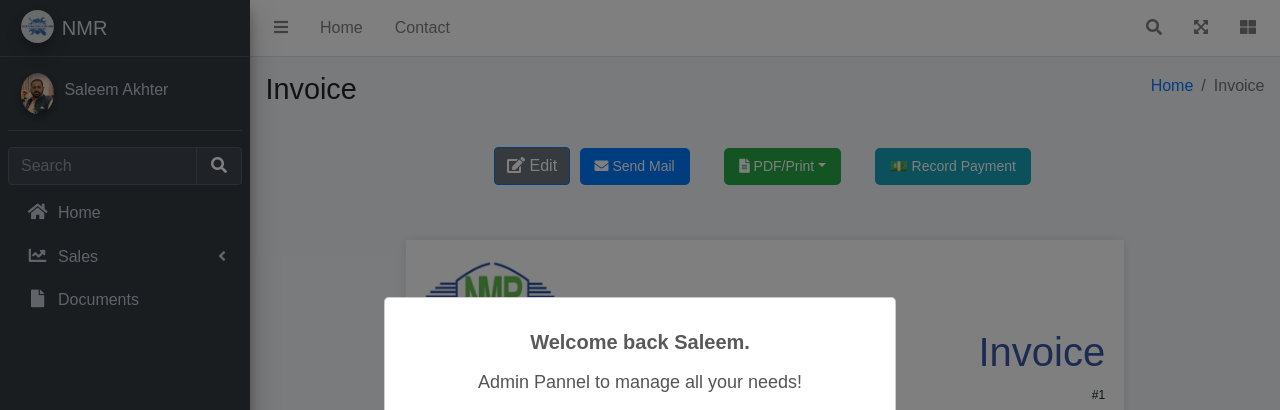
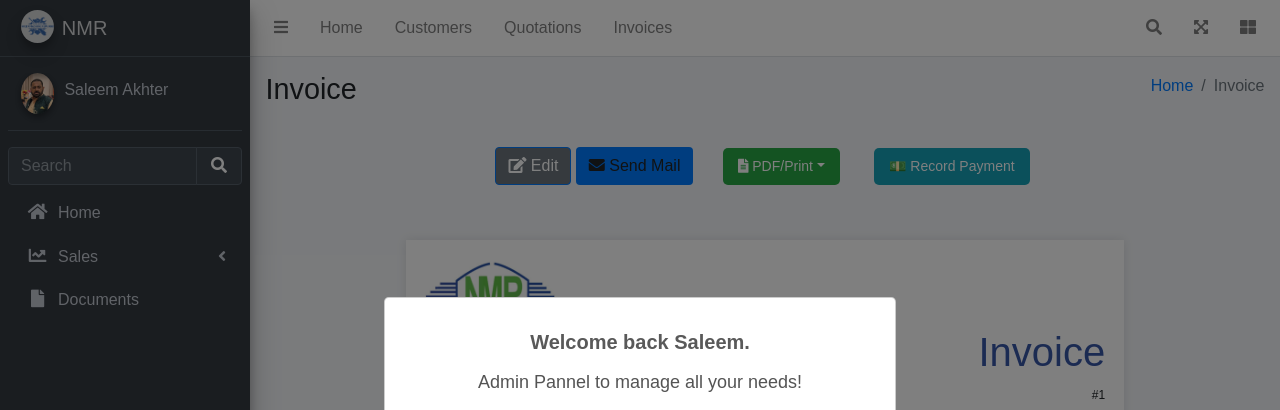
Before and after one commit to hassixmalik/Invoice360, a CodeIgniter app: page /NMR-invoice360/index.php/invoice/viewinvoice/1 in a window 1280 px wide. Shown: the top 410 px of the page. Run offline with CodeIgniter, Linux system fonts and the light colour scheme; data comes from the database, SQL or seed files in the repository; data that the repository does not hold is empty; some libraries are stand-ins or nearby versions.

Commit message:
okay mailer done, somehow

```diff
--- a/application/config/routes.php
+++ b/application/config/routes.php
@@ -79,6 +79,10 @@ $route['deleteinvoice/(:num)'] = 'invoice/deleteinvoice/$1';
 $route['save_payment'] = 'invoice/save_payment';
 $route['viewstatment/(:num)'] = 'invoice/viewstatment/$1';
 
+//Email
+$route['sendmail/(:num)'] = 'emailcontroler/sendmail/$1';
+
+
 //error routes
 $route['404_override'] = 'errors/Custom404';
 $route['translate_uri_dashes'] = FALSE;
--- a/application/models/Invoice_model.php
+++ b/application/models/Invoice_model.php
@@ -42,6 +42,7 @@ class Invoice_model extends MY_Model {
             q.expiry_date AS `Due date`,
             nc.customer_name AS `Name`,
             ba.address AS `Address`,
+            nc.customer_email AS `Email`,
             ba.city AS `City`,
             q.subject AS `Subject`,
             i.service_description AS `Work description`,
--- a/application/views/invoice.php
+++ b/application/views/invoice.php
@@ -177,7 +177,7 @@
 <body>
 <div class="button-row">
     <a class="btn-edit btn btn-primary" href='<?php echo base_url('editinvoice/' . $invoice_no); ?>'><i class="fas fa-edit"></i> Edit</a>
-    <button class="btn-send-mail"><i class="fas fa-envelope"></i> Send Mail</button>
+    <a class="btn-send-mail btn btn-failure" href='<?php echo base_url('sendmail/' . $invoice_no); ?>'><i class="fas fa-envelope"></i> Send Mail</a>
     <div class="dropdown">
         <button class="dropdown-toggle"><i class="fas fa-file-alt"></i> PDF/Print</button>
         <div class="dropdown-menu">
@@ -334,10 +334,11 @@
   </div>
 </div>
 </body>
+<!DOCTYPE html>
+
 <!-- <script src="https://kit.fontawesome.com/a076d05399.js" crossorigin="anonymous"></script> -->
 <script src="https://code.jquery.com/jquery-3.6.0.min.js"></script>
 <script src="https://cdnjs.cloudflare.com/ajax/libs/html2pdf.js/0.9.2/html2pdf.bundle.min.js"></script>
-
 <script>
         document.getElementById('savePdfBtn').addEventListener('click', function () {
         var element = document.getElementById('contentToPrint');
--- a/application/views/template/default/menu_top.php
+++ b/application/views/template/default/menu_top.php
@@ -1,9 +1,9 @@
-    <?php
-      foreach ($menus as $key => $menu) {
-    ?>
+
       <li class="nav-item d-none d-sm-inline-block">
-        <a href="<?=$menu->link?>" class="nav-link"><?=$menu->name?></a>
+        <a href="<?php echo base_url('starter') ?>" class="nav-link">Home</a>
       </li>
-    <?php
-      }
-    ?>
+      <li>
+        <a href="<?php echo base_url('customers') ?>" class="nav-link">Customers</a>
+      </li>
+      <li><a href="<?php echo base_url('quotationspage') ?>" class="nav-link">Quotations</a></li>
+      <li><a href="<?php echo base_url('invoicespage') ?>" class="nav-link">Invoices</a></li>
--- a/application/views/template/default/sidebar.php
+++ b/application/views/template/default/sidebar.php
@@ -1,7 +1,7 @@
 <!-- Main Sidebar Container -->
 <aside class="main-sidebar sidebar-dark-primary elevation-4">
     <!-- Brand Logo -->
-    <a href="index3.html" class="brand-link">
+    <a href="<?php echo base_url('starter') ?>" class="brand-link">
       <img src="assets/dist/img/Logo_NMR.png" alt="NMR Logo" class="brand-image img-circle elevation-3" style="opacity: .8">
       <span class="brand-text font-weight-light">NMR</span>
     </a>
@@ -14,7 +14,7 @@
           <img src="assets/dist/img/saleem.jpg" class="img-circle elevation-2" alt="User Image">
         </div>
         <div class="info">
-          <a href="#" class="d-block">Saleem Akhter</a>
+          <a href="<?php echo base_url('starter') ?>" class="d-block">Saleem Akhter</a>
         </div>
       </div>
 
--- a/application/views/template/default/start_content.php
+++ b/application/views/template/default/start_content.php
@@ -9,7 +9,7 @@
           <div class="col-sm-6">
             <?php if($show['breadcrums'] === true) {?>
             <ol class="breadcrumb float-sm-right">
-              <li class="breadcrumb-item"><a href="<?=base_url()?>">Home</a></li>
+              <li class="breadcrumb-item"><a href="<?php echo base_url('starter') ?>">Home</a></li>
               <li class="breadcrumb-item active"><?php echo $page_title; ?></li>
             </ol>
             <?php } ?>
```
